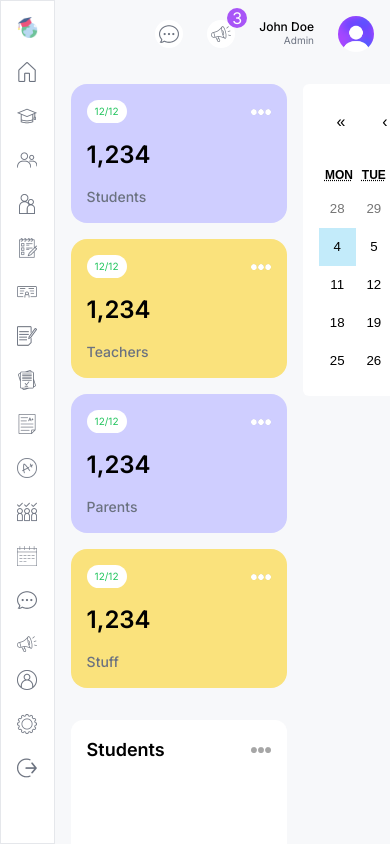
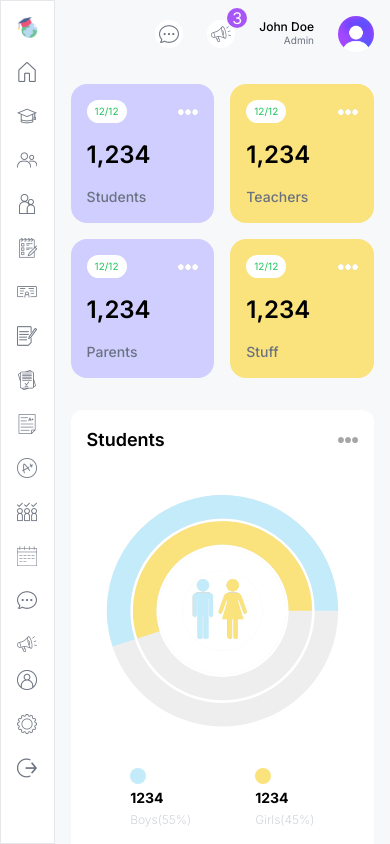
Before and after one commit to kaziabulhasib/sm-dashboard, a Next.js app: page /admin in a window 390 px wide. Built offline with nearby package versions, Linux system fonts and the light colour scheme.

Commit message:
admin page responsive

```diff
--- a/src/app/(dashbaord)/admin/page.tsx
+++ b/src/app/(dashbaord)/admin/page.tsx
@@ -7,7 +7,7 @@
 
 const AdminPage = () => {
   return (
-    <div className='flex flex-row md:flex-row p-4 gap-4'>
+    <div className='flex flex-col md:flex-row p-4 gap-4'>
       {/* left  */}
       <div className='w-full lg:w-2/3  flex flex-col gap-8'>
         {/* user cards  */}
```
